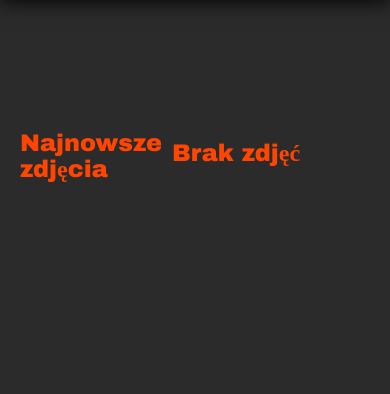
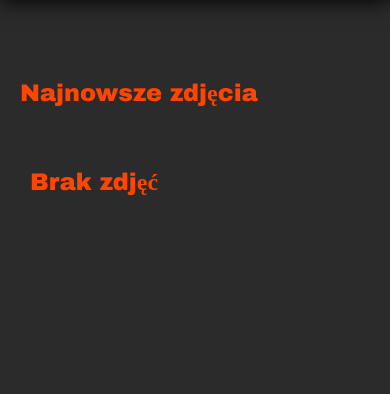
Before and after one commit to DorotaStaszczuk/SilverFox, a Django app: page /main in a window 390 px wide. Shown: the part 97-491 px from the top of the page. After the commit the page ends 292 px from the top, so only its background shows below. Run offline with Django 3.2, Linux system fonts and the light colour scheme; data that the repository does not hold is empty.

Commit message:
seamless responsive photo grid added

```diff
--- a/SilverFox/static/css/style.css
+++ b/SilverFox/static/css/style.css
@@ -3,10 +3,7 @@ html {
 }
 
 section {
-    display: grid;
-    grid-template-columns: auto;
-    grid-template-rows: 100px auto 45px;
-    height: 100vh;
+
 }
 
 img {
@@ -18,10 +15,8 @@ img {
 }
 
 #content {
-    grid-row: 2;
-    display: grid;
-    grid-template-columns: 1fr 5fr;
-    padding-top: 100px;
+
+    padding-top: 50px;
 }
 
 #footer{
--- a/SilverFox/templates/SilverFox/user_confirm_delete.html
+++ b/SilverFox/templates/SilverFox/user_confirm_delete.html
@@ -31,6 +31,7 @@
     </form>
 </div>
 {% endblock %}
+    </div>
 
     <div id="footer">
       {% block footer %}
--- a/SilverFox/templates/main.html
+++ b/SilverFox/templates/main.html
@@ -2,11 +2,9 @@
 
 {% block content %}
 <div id="content">
-<section id="s1">
-    <h2>Najnowsze zdjęcia</h2>
-</section>
-<section id="s2">
-    <div>
+    <h2>Najnowsze zdjęcia</h2><br />
+<section>
+    <div id="photos">
         {% for photo in  photos %}
         <a href="{{ photo.file.url }}"><img src="{{ photo.file.url }}"></a>
         {% empty %}
```
Also changed, not shown: other parts of SilverFox/static/css/style.css (+47 -0 lines).
